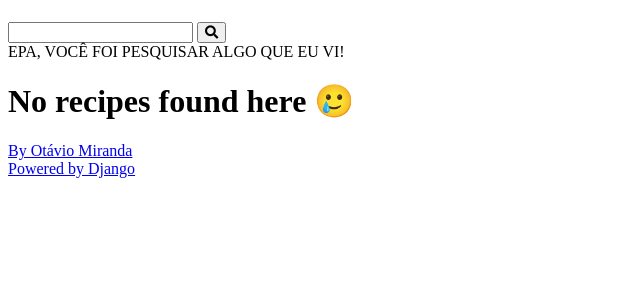
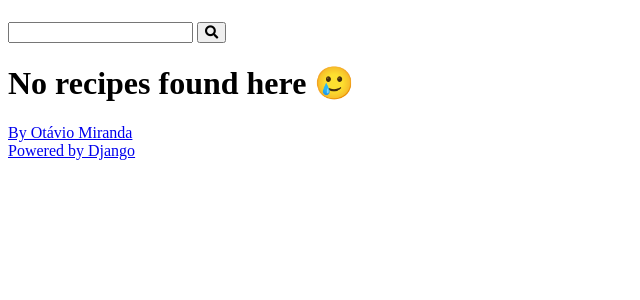
Before and after one commit to thyagosme/curso-django-projeto1, a Django app: page / in a window 1280 px wide. Shown: the part 58-358 px from the top of the page, without its empty margins (0-640 px from the left). Run offline with Django 4.2, Linux system fonts and the light colour scheme; data that the repository does not hold is empty.

Commit message:
Remova mensagens desnecessárias

```diff
--- a/recipes/templates/recipes/partials/messages.html
+++ b/recipes/templates/recipes/partials/messages.html
@@ -1,5 +1,5 @@
 {% if messages %}
-<div class="main-content center container">
+<div class="main-content center container messages-container">
         {% for message in messages %}
             <div class="message {{message.tags}}">
                  {{message}}
--- a/recipes/views.py
+++ b/recipes/views.py
@@ -31,8 +31,6 @@ def category(request, category_id):
 
 def home(request):
     recipes = Recipe.objects.filter(is_published = True).order_by('-id')
-
-    messages.error(request, 'EPA, VOCÊ FOI PESQUISAR ALGO QUE EU VI!')
 
     page_obj, pagination_range = make_pagination(request, recipes, PER_PAGE)
 
```
